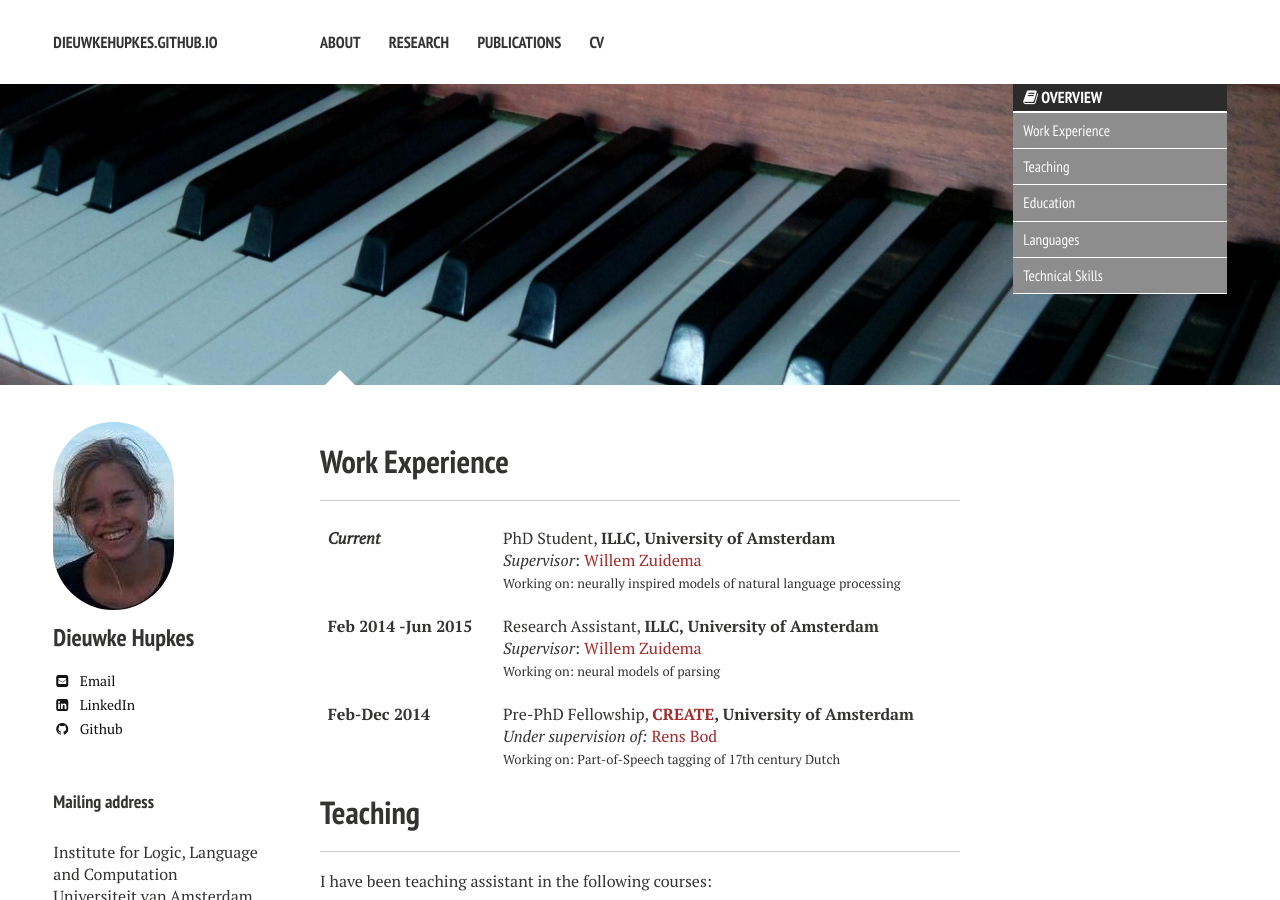
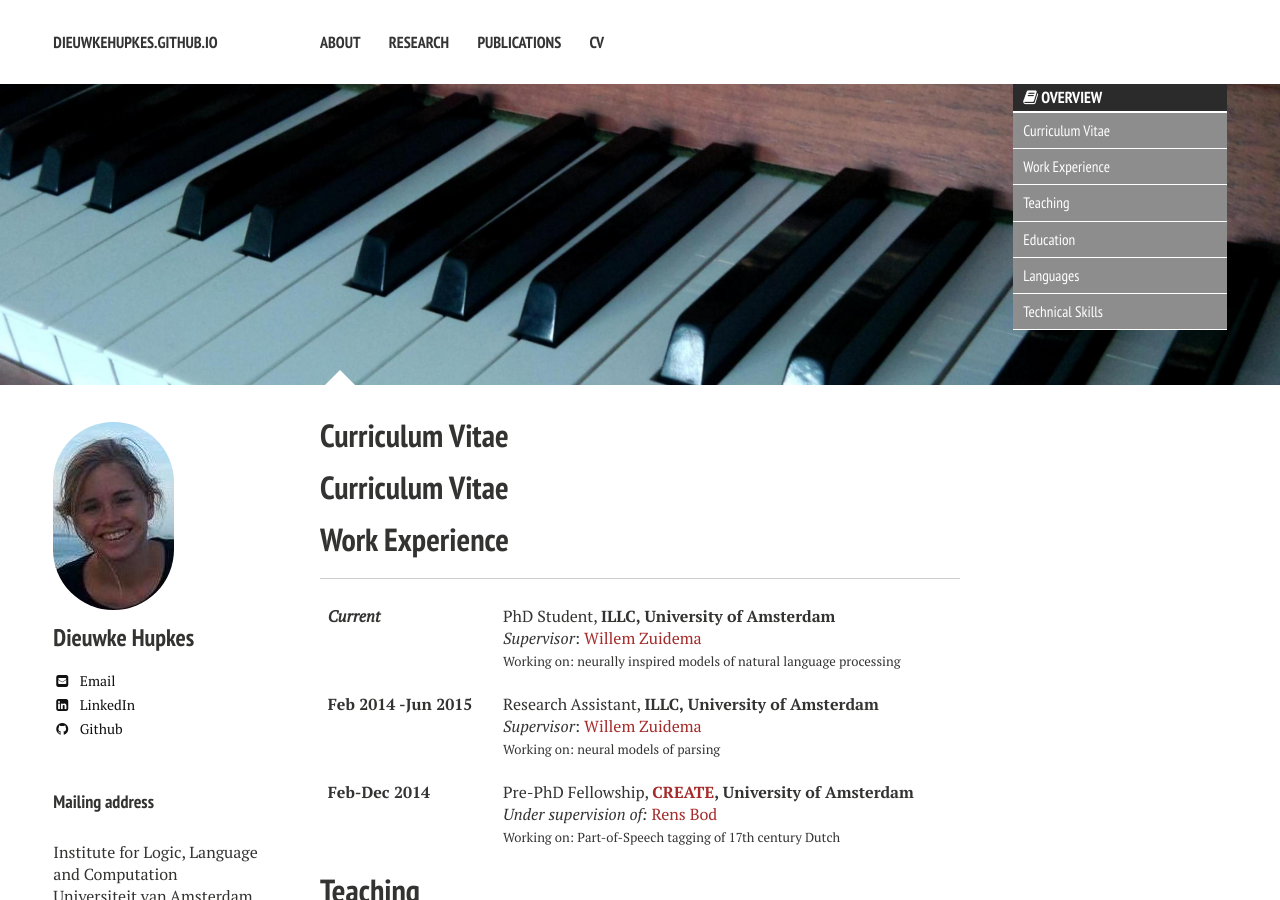
Before and after one commit to dieuwkehupkes/dieuwkehupkes.github.io, a Jekyll site: the page built from cv/index.md, in a window 1280 px wide and 900 px high. Built offline with Jekyll 4.4.1, drawn with Linux system fonts in a browser that asks for light colours; nearby versions of some CDN libraries; our own code applies the rules of GitHub Pages for plain Markdown files.

Commit message:
add CV title

```diff
--- a/cv/index.md
+++ b/cv/index.md
@@ -7,6 +7,8 @@ comments: true
 image:
     feature: piano-header-own2.jpg
 ---
+
+# Curriculum Vitae
 
 {% include _toc.html %}
 
```
